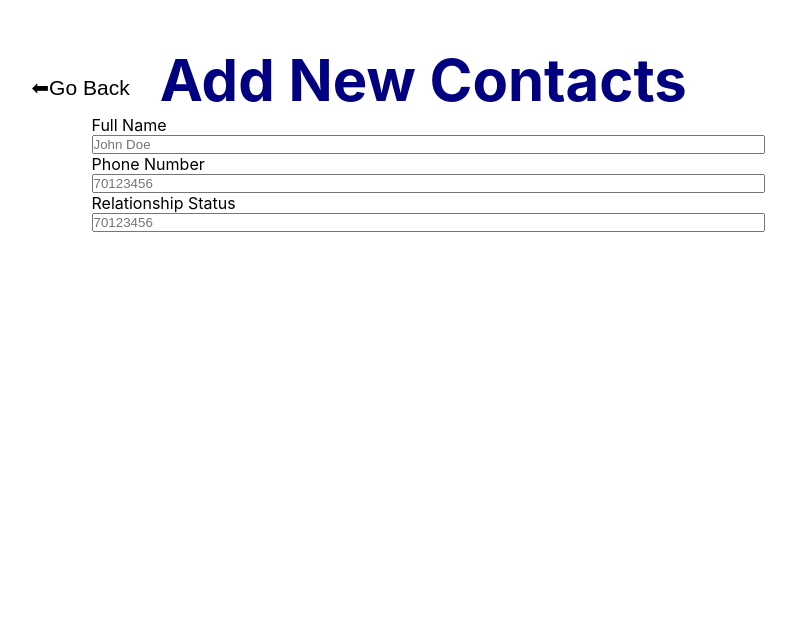
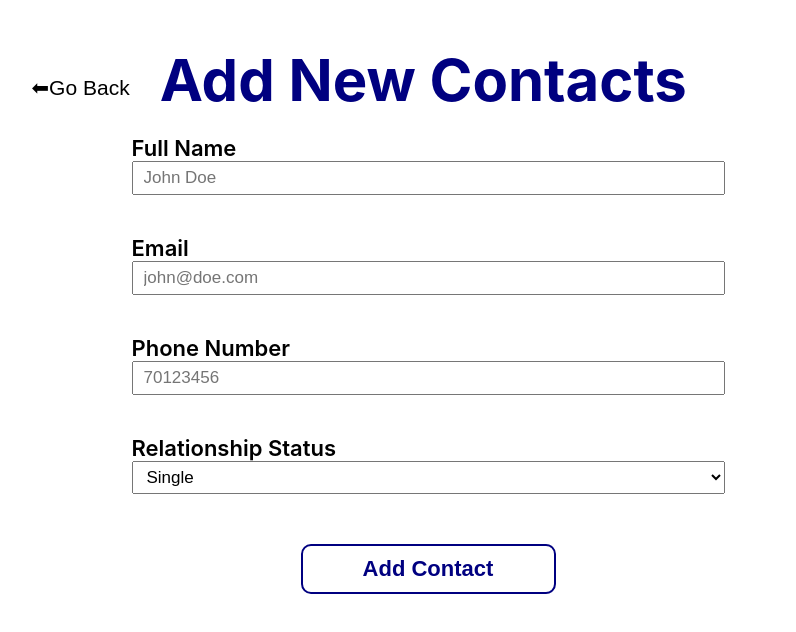
Before and after one commit to Joe-Moussally/address-book, a React (Create React App) app in the folder react-frontend/: page /add in a window 1280 px wide. Shown: the top 632 px of the page, without its empty margins (212-1008 px from the left). Built offline with nearby package versions, Linux system fonts and the light colour scheme.

Commit message:
Adding remove contact

```diff
--- a/react-frontend/src/App.css
+++ b/react-frontend/src/App.css
@@ -115,6 +115,28 @@ h1 {
   margin: 20px;
 }
 
+.card-header {
+  display: flex;
+  align-items: center;
+  justify-content: space-between;
+}
+
+.card-header button {
+  color: crimson;
+  background: none;
+  border: 2px crimson solid;
+  padding: 5px 10px;
+  border-radius: 10px;
+  transition: .2s;
+}
+
+.card-header button:hover {
+  cursor: pointer;
+  transition: .2s;
+  color: white;
+  background-color: crimson;
+}
+
 .info-container {
   margin: 10px 0 0 30px;
 }
@@ -218,3 +240,33 @@ input::-webkit-inner-spin-button {
 input[type=number] {
   -moz-appearance: textfield;
 }
+
+.input-container {
+  margin: 20px 40px;
+}
+
+.input-container label {
+  font-size: 22px;
+  font-weight: 600;
+}
+
+.input-container input, .input-container select {
+  padding: 5px 10px;
+  font-size: 17px;
+}
+
+#add-btn {
+  width: 255px;
+  margin: 30px auto;
+  color: navy;
+  font-size: 22px;
+  font-weight: 600;
+  border: 2px navy solid;
+  padding: 10px 30px;
+  border-radius: 10px;
+  background-color: white;
+}
+
+#add-btn:hover {
+  cursor: pointer;
+}
--- a/react-frontend/src/components/Contact.js
+++ b/react-frontend/src/components/Contact.js
@@ -1,12 +1,15 @@
 const Contact = (props) => {
 
     let url = 'https://maps.google.com/maps?q='+props.info.location.lg+','+props.info.location.lt+'&hl=en&z=14&amp;output=embed'
-    console.log(document.getElementsByClassName('maps'))
+    console.log("AD")
 
     return (
-        <div className="contact-card">
+        <div className="contact-card" id={props.info._id}>
 
-            <h2>{props.info.name}</h2>
+            <div className="card-header">
+                <h2>{props.info.name}</h2>
+                <button>Remove Contact</button>
+            </div>
 
             <div className="info-container">
                 <div><span className="info-titles">-Email</span> <i>{props.info.email}</i></div>
--- a/react-frontend/src/pages/Add.js
+++ b/react-frontend/src/pages/Add.js
@@ -1,5 +1,6 @@
 import { useEffect } from "react";
 import { useNavigate } from "react-router-dom";
+import axios from 'axios'
 
 const Add = () => {
     const nav = useNavigate()
@@ -7,13 +8,44 @@ const Add = () => {
     useEffect(() => {
         //check if user is logged in
         const token = localStorage.getItem('token')
-        console.log(token)
         if(token == 'null'){
             nav('/login')
         }
-        console.log(token)
     },[])
 
+
+    //function to handle the sumbission and adding
+    //contact using the api
+    const handleSubmit = () => {
+        let name = document.getElementById('name').value
+        let email = document.getElementById('email').value
+        let number = document.getElementById('number').value
+        let status = document.getElementById('status').value
+
+        //check if inputs are empty
+        if(name==''||email==''||number=='') return
+
+        let body = {
+            "name": name,
+            "number": number,
+            "status": status,
+            "email": email,
+            "location": {
+                "lg": 123311.23,
+                "lt": 122884.21312
+            }
+        }
+        console.log(body)
+
+        axios({
+            headers:{'authorization':localStorage.getItem('token')},
+            method:'POST',
+            data:body,
+            url:'http://localhost:27017/api/contact'
+        }).then((Response) => {
+            nav('/contacts')
+        })
+    }
 
 
     return (
@@ -30,15 +62,26 @@ const Add = () => {
                 </div>
 
                 <div className="input-container">
+                    <label>Email</label>
+                    <input id="email" type="email" placeholder="john@doe.com"></input>
+                </div>
+
+                <div className="input-container">
                     <label>Phone Number</label>
                     <input id="number" type="number" placeholder="70123456"></input>
                 </div>
 
                 <div className="input-container">
                     <label>Relationship Status</label>
-                    <input id="number" type="number" placeholder="70123456"></input>
+                    <select name="status" id="status">
+                        <option value="single">Single</option>
+                        <option value="married">Married</option>
+                        <option value="divorced">Divorced</option>
+                        <option value="complicated">Complicated</option>
+                    </select>
                 </div>
 
+                <button id="add-btn" onClick={handleSubmit}>Add Contact</button>
 
             </div>
         </>
```
